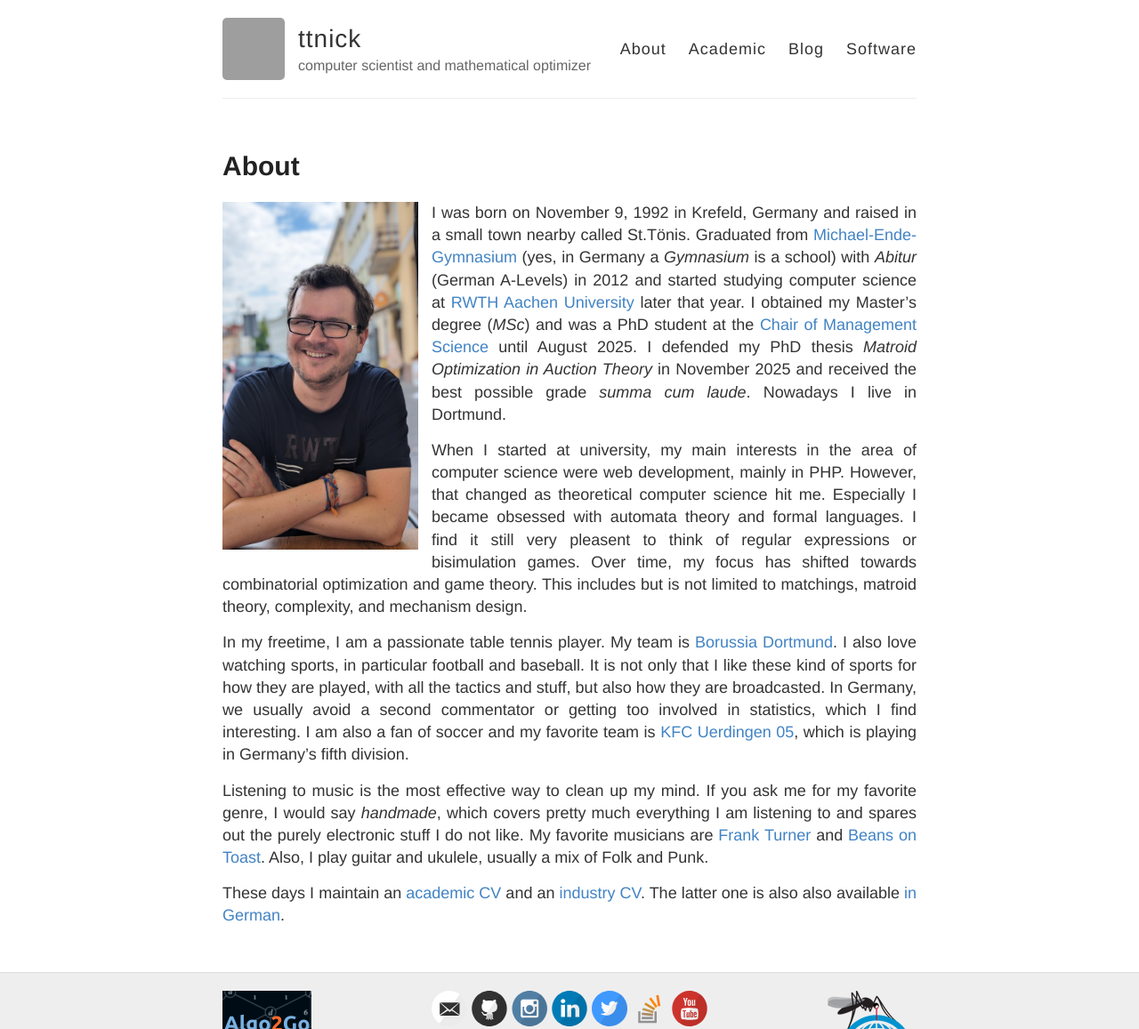
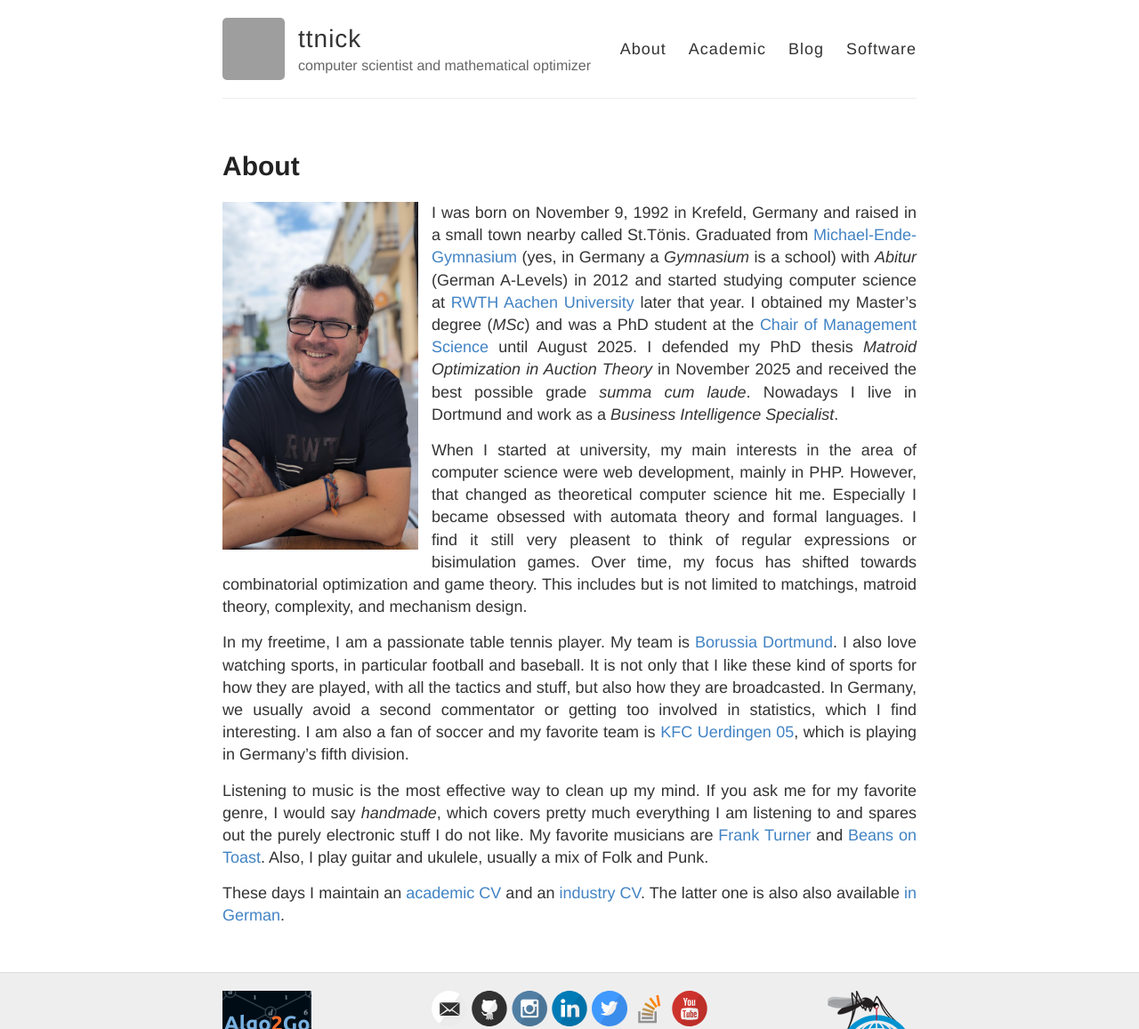
Before and after one commit to ttnick/ttnick.github.io, a Jekyll site: the page built from about.md, in a window 1280 px wide, cut to the strip 0-1157 px from the top of the page. Shown: the whole strip at 89% size. Built offline with Jekyll 4.4.1, drawn with Linux system fonts in a browser that asks for light colours; nearby versions of some CDN libraries; a script that is not in the unit is left out; grey boxes are pictures that could not be loaded.

Commit message:
updated cvs

```diff
--- a/about.md
+++ b/about.md
@@ -8,7 +8,7 @@ I was born on November 9, 1992 in Krefeld, Germany and raised in a small town ne
 Graduated from [Michael-Ende-Gymnasium](http://michael-ende-gymnasium.de) (yes, in Germany a *Gymnasium* is a school) with *Abitur* (German A-Levels) in 2012 and started studying computer science at [RWTH Aachen University](http://rwth-aachen.de) later that year.
 I obtained my Master's degree (*MSc*) and was a PhD student at the [Chair of Management Science](https://www.oms.rwth-aachen.de) until August 2025.
 I defended my PhD thesis *Matroid Optimization in Auction Theory* in November 2025 and received the best possible grade *summa cum laude*.
-Nowadays I live in Dortmund.
+Nowadays I live in Dortmund and work as a *Business Intelligence Specialist*.
 
 When I started at university, my main interests in the area of computer science were web development, mainly in PHP.
 However, that changed as theoretical computer science hit me.
```
Also changed, not shown: 4 other files.
